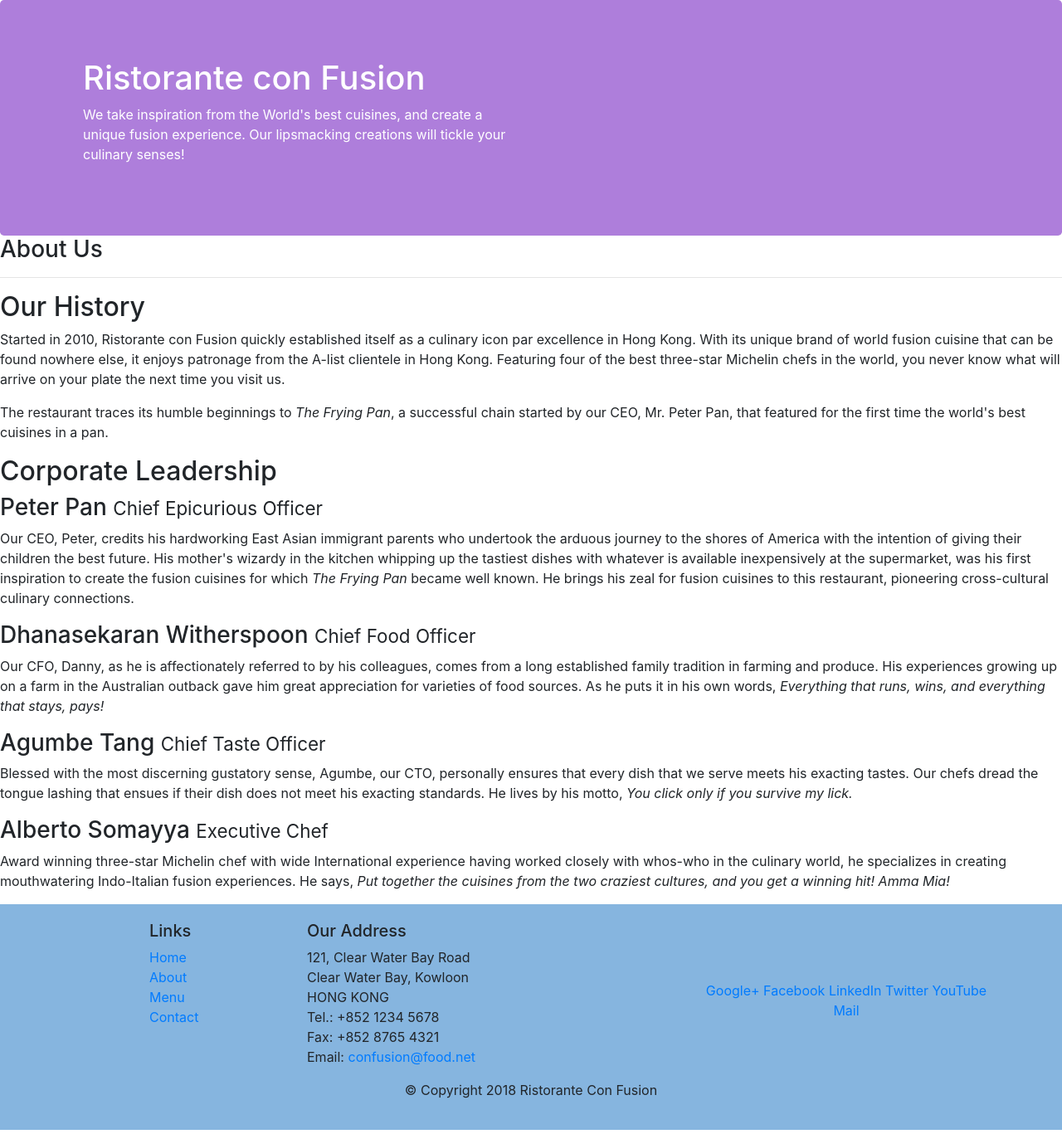
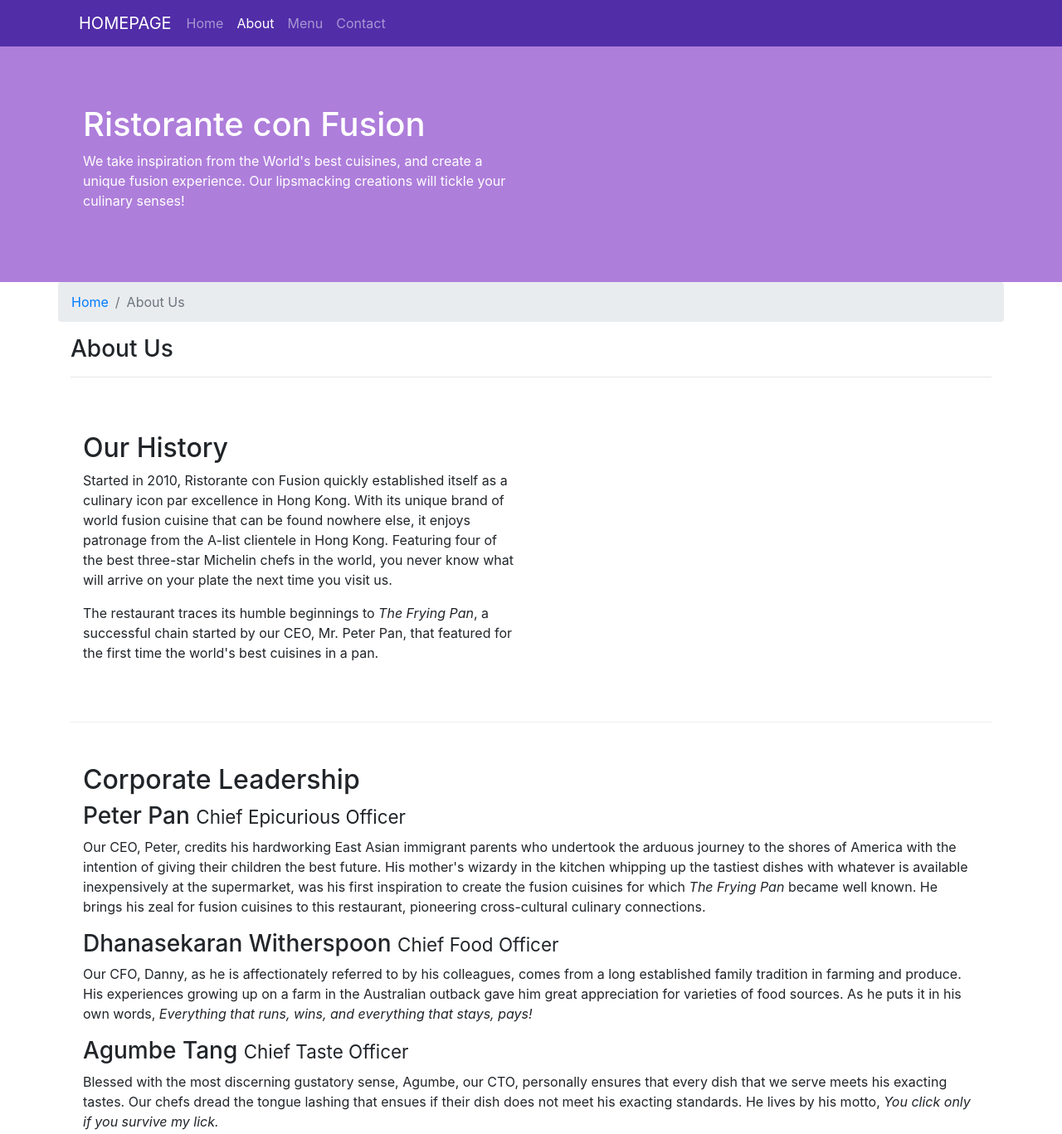
Before and after one commit to baophamhoang/LearnJS_W1, a website: page aboutus.html in a window 1280 px wide. Shown: the top 1367 px of the page at 83% size. Drawn offline with nearby package versions, Linux system fonts and the light colour scheme.

Commit message:
navbar breadcrumb

```diff
--- a/aboutus.html
+++ b/aboutus.html
@@ -19,7 +19,23 @@
 </head>
 
 <body>
+    <nav class="navbar navbar-expand-sm navbar-dark fixed-top">
+        <div class="container">
+            <button class="navbar-toggler" type="button" data-toggle="collapse" data-target="#Navbar">
+                <span class="navbar-toggler-icon"></span>
+            </button>
+            <a class="navbar-brand mr-auto " href="./index.html" >HOMEPAGE</a>
 
+            <div class="collapse navbar-collapse" id="Navbar">
+                <ul class="mr-auto navbar-nav ">
+                    <li class="nav-item"> <a class="nav-link" href="./index.html">Home</a></li>
+                    <li class="nav-item"> <a class="nav-link active" href="#">About</a></li>
+                    <li class="nav-item"> <a class="nav-link" href="#">Menu</a></li>
+                    <li class="nav-item"> <a class="nav-link" href="#">Contact</a></li>
+                </ul>
+            </div>
+            </div>
+    </nav>
     <header class="jumbotron">
         <div class="container">
             <div class="row row-header">
@@ -32,17 +48,21 @@
             </div>
         </div>
     </header>
-
-    <div>
-        <div>
-            <div>
+<!-- Content -->
+    <div class="container">
+        <div class="row">
+            <ol class="col-12 breadcrumb">
+                <li class="breadcrumb-item"><a href="./index.html">Home</a></li>
+                <li class="breadcrumb-item active">About Us</li>
+            </ol>
+            <div class="col-12">
                <h3>About Us</h3>
                <hr>
             </div>
         </div>
 
-        <div>
-            <div>
+        <div class="row  row-content">
+            <div class="col-sm-6">
                 <h2>Our History</h2>
                 <p>Started in 2010, Ristorante con Fusion quickly established itself as a culinary icon par excellence in Hong Kong. With its unique brand of world fusion cuisine that can be found nowhere else, it enjoys patronage from the A-list clientele in Hong Kong.  Featuring four of the best three-star Michelin chefs in the world, you never know what will arrive on your plate the next time you visit us.</p>
                 <p>The restaurant traces its humble beginnings to <em>The Frying Pan</em>, a successful chain started by our CEO, Mr. Peter Pan, that featured for the first time the world's best cuisines in a pan.</p>
@@ -52,17 +72,17 @@
         </div>
 
 
-        <div>
-            <div>
+        <div class="row row-content">
+            <div class="col-12">
                 <h2>Corporate Leadership</h2>
                 <h3>Peter Pan <small>Chief Epicurious Officer</small></h3>
-                <p>Our CEO, Peter, credits his hardworking East Asian immigrant parents who undertook the arduous journey to the shores of America with the intention of giving their children the best future. His mother's wizardy in the kitchen whipping up the tastiest dishes with whatever is available inexpensively at the supermarket, was his first inspiration to create the fusion cuisines for which <em>The Frying Pan</em> became well known. He brings his zeal for fusion cuisines to this restaurant, pioneering cross-cultural culinary connections.</p>
+                <p class="d-none d-sm-block">Our CEO, Peter, credits his hardworking East Asian immigrant parents who undertook the arduous journey to the shores of America with the intention of giving their children the best future. His mother's wizardy in the kitchen whipping up the tastiest dishes with whatever is available inexpensively at the supermarket, was his first inspiration to create the fusion cuisines for which <em>The Frying Pan</em> became well known. He brings his zeal for fusion cuisines to this restaurant, pioneering cross-cultural culinary connections.</p>
                 <h3>Dhanasekaran Witherspoon <small>Chief Food Officer</small></h3>
-                <p>Our CFO, Danny, as he is affectionately referred to by his colleagues, comes from a long established family tradition in farming and produce. His experiences growing up on a farm in the Australian outback gave him great appreciation for varieties of food sources. As he puts it in his own words, <em>Everything that runs, wins, and everything that stays, pays!</em></p>
+                <p class="d-none d-sm-block">Our CFO, Danny, as he is affectionately referred to by his colleagues, comes from a long established family tradition in farming and produce. His experiences growing up on a farm in the Australian outback gave him great appreciation for varieties of food sources. As he puts it in his own words, <em>Everything that runs, wins, and everything that stays, pays!</em></p>
                 <h3>Agumbe Tang <small>Chief Taste Officer</small></h3>
-                <p>Blessed with the most discerning gustatory sense, Agumbe, our CTO, personally ensures that every dish that we serve meets his exacting tastes. Our chefs dread the tongue lashing that ensues if their dish does not meet his exacting standards. He lives by his motto, <em>You click only if you survive my lick.</em></p>
+                <p class="d-none d-sm-block">Blessed with the most discerning gustatory sense, Agumbe, our CTO, personally ensures that every dish that we serve meets his exacting tastes. Our chefs dread the tongue lashing that ensues if their dish does not meet his exacting standards. He lives by his motto, <em>You click only if you survive my lick.</em></p>
                 <h3>Alberto Somayya <small>Executive Chef</small></h3>
-                <p>Award winning three-star Michelin chef with wide International experience having worked closely with whos-who in the culinary world, he specializes in creating mouthwatering Indo-Italian fusion experiences. He says, <em>Put together the cuisines from the two craziest cultures, and you get a winning hit! Amma Mia!</em></p>
+                <p class="d-none d-sm-block">Award winning three-star Michelin chef with wide International experience having worked closely with whos-who in the culinary world, he specializes in creating mouthwatering Indo-Italian fusion experiences. He says, <em>Put together the cuisines from the two craziest cultures, and you get a winning hit! Amma Mia!</em></p>
             </div>
        </div>
 
--- a/css/style.css
+++ b/css/style.css
@@ -11,19 +11,39 @@
 }
 
 .footer{
-    background-color: rgb(134, 181, 223);
+    background-color: rgb(205 177 231);
     margin: 0px auto;
     padding: 20px 0px 20px 0px ;
+
 }
 
 .jumbotron{
     padding: 70px 30px 70px 30px;
-    margin: 0px auto;
+    margin:  0 auto;
     background-color: rgb(174, 126, 219);
     color: white;
+    border-radius: 0;
 }
 
 .address{
     font-size: 80%;
     margin: 0px;
 }
+
+body{
+    padding-top: 56px;
+}
+
+.navbar a:hover{
+    background-color: cornsilk;
+    color: black ;
+    z-index: 0;
+}
+
+.navbar-dark{
+    background-color: #512DA8;
+}
+
+.navbar-brand{
+    padding: 0 10px;
+}
--- a/package.json
+++ b/package.json
@@ -15,6 +15,7 @@
   },
   "dependencies": {
     "bootstrap": "^4.0.0",
+    "font-awesome": "^4.7.0",
     "jquery": "^3.3.1",
     "popper.js": "^1.12.9"
   }
```
Also changed, not shown: index.html (+17 -7 lines), 1 other file.
